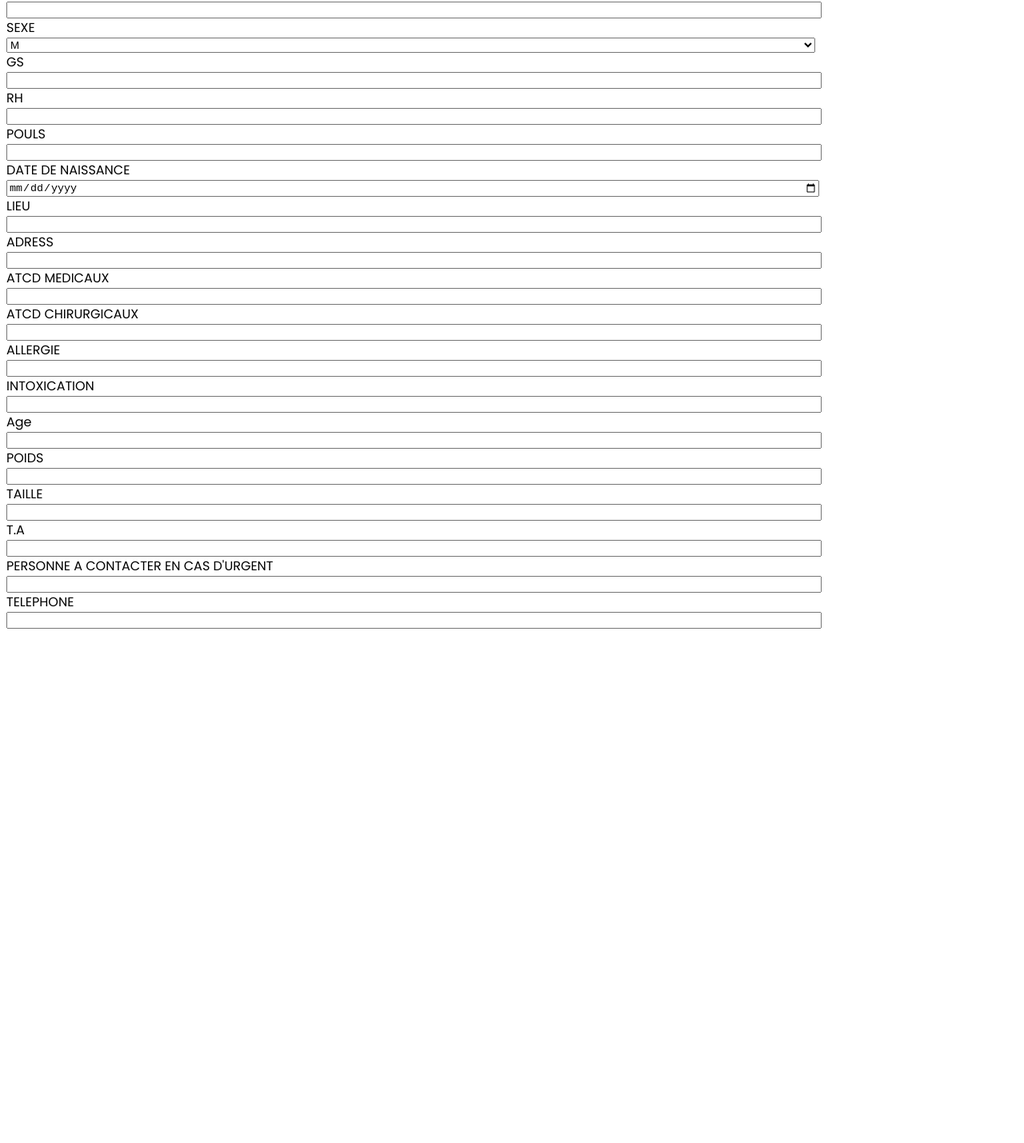
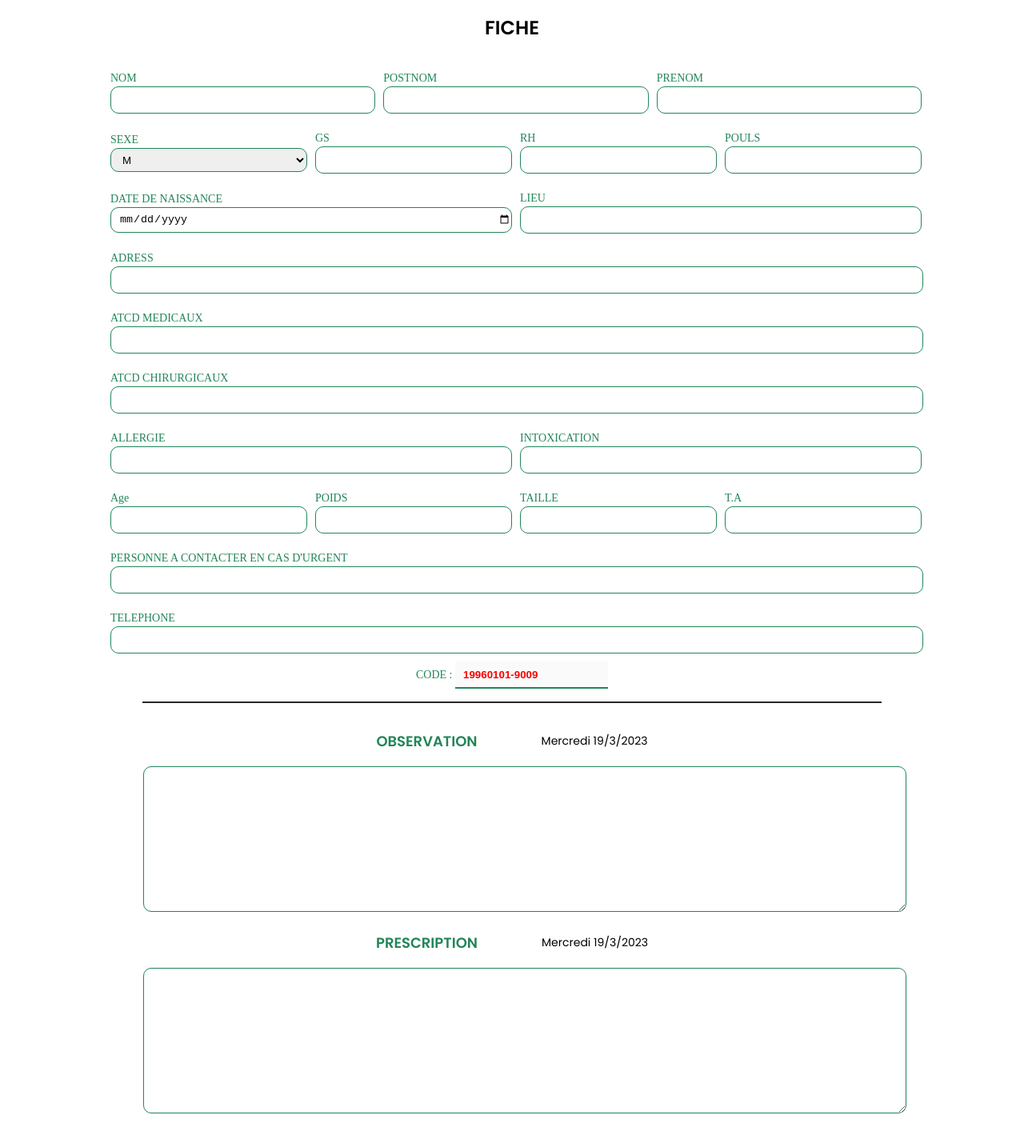
Before and after one commit to Richard-Chimama/eda, a React (Vite) app: page /fiche in a window 1280 px wide. Shown: the part 372-1801 px from the top of the page at 80% size. Before the commit the page ends 1190 px from the top, so only its background shows below. Built offline with nearby package versions, Linux system fonts and the light colour scheme.

Commit message:
completed the form

```diff
--- a/src/Components/FormComponent/Form.tsx
+++ b/src/Components/FormComponent/Form.tsx
@@ -1,224 +1,245 @@
-import React, {useState} from "react";
+import React, { useState } from "react";
 import * as S from "./styled";
 
 const Form = () => {
-    const [date, setDate] = useState("")
-    const [nom, setNom] = useState("")
-    const [postnom, setPostnom] = useState("")
-    const [prenom, setPrenom] = useState("")
-    const [gs, setGS] = useState("")
-    const [rh, setRH] = useState("")
-    const [pouls, setPouls] = useState("")
-    const [lieu, setLieu] = useState("")
-    const [adress, setAdress] = useState("")
-    const [atcdMedical, setAtcdMedical] = useState("")
-    const [atcdChirur, setAtcdChirur] = useState("")
-    const [allergie, setAllergie] = useState("")
-    const [intoxication, setIntoxication] = useState("")
-    const [age , setAge] = useState("")
-    const [poids, setPoids] = useState("")
-    const [taille, setTaille] = useState("")
-    const [ ta, setTA] = useState("")
-    const [ contactPerson, setContactPerson] = useState("")
-    const [telephone, setTelephone] = useState("")
-
+  const [date, setDate] = useState("");
+  const [nom, setNom] = useState("");
+  const [postnom, setPostnom] = useState("");
+  const [prenom, setPrenom] = useState("");
+  const [gender, setGender] = useState("");
+  const [gs, setGS] = useState("");
+  const [rh, setRH] = useState("");
+  const [pouls, setPouls] = useState("");
+  const [lieu, setLieu] = useState("");
+  const [adress, setAdress] = useState("");
+  const [atcdMedical, setAtcdMedical] = useState("");
+  const [atcdChirur, setAtcdChirur] = useState("");
+  const [allergie, setAllergie] = useState("");
+  const [intoxication, setIntoxication] = useState("");
+  const [age, setAge] = useState("");
+  const [poids, setPoids] = useState("");
+  const [taille, setTaille] = useState("");
+  const [ta, setTA] = useState("");
+  const [contactPerson, setContactPerson] = useState("");
+  const [telephone, setTelephone] = useState("");
 
   return (
-    <form>
+    <S.Container>
+      <S.Names className="names">
         <S.Label htmlFor="first-name">
-        NOM
+          <span>NOM</span>
           <input
             type="text"
             name="first-name"
             value={nom}
             onChange={(e) => setNom(e.target.value)}
+            required
           />
         </S.Label>
         <S.Label htmlFor="second-name">
-        POSTNOM
+          <span>POSTNOM</span>
           <input
             type="text"
             name="second-name"
             value={postnom}
             onChange={(e) => setPostnom(e.target.value)}
+            required
           />
         </S.Label>
         <S.Label htmlFor="third-name">
-        PRENOM
+          <span>PRENOM</span>
           <input
             type="text"
             name="third-name"
             value={prenom}
             onChange={(e) => setPrenom(e.target.value)}
+            required
           />
         </S.Label>
-      <div>
+      </S.Names>
+      <S.BasicInfo>
         <S.Label htmlFor="gender-input">
-          SEXE
-          <select>
-            <option>M</option>
-            <option>F</option>
+          <span>SEXE</span>
+          <select value={gender} onChange={(e) => setGender(e.target.value)}>
+            <option value="M">M</option>
+            <option value="F">F</option>
           </select>
-
         </S.Label>
         <S.Label htmlFor="gs-input">
-        GS
+          <span>GS</span>
           <input
             type="text"
             name="gs-input"
             value={gs}
             onChange={(e) => setGS(e.target.value)}
+            required
           />
         </S.Label>
         <S.Label htmlFor="rh-input">
-        RH
+          <span>RH</span>
           <input
             type="text"
             name="rh-input"
             value={rh}
             onChange={(e) => setRH(e.target.value)}
+            required
           />
         </S.Label>
         <S.Label htmlFor="pouls-input">
-        POULS
+          <span>POULS</span>
           <input
             type="text"
             name="pouls-input"
             value={pouls}
             onChange={(e) => setPouls(e.target.value)}
+            required
           />
         </S.Label>
-      </div>
-      <div>
+      </S.BasicInfo>
+      <S.DateArea>
         <S.Label htmlFor="date-input">
-        DATE DE NAISSANCE
+          <span>DATE DE NAISSANCE</span>
           <input
             type="date"
             name="date-input"
             value={date}
             onChange={(e) => setDate(e.target.value)}
+            required
           />
         </S.Label>
         <S.Label htmlFor="area-input">
-        LIEU
+          <span>LIEU</span>
           <input
             type="text"
             name="area-input"
             value={lieu}
             onChange={(e) => setLieu(e.target.value)}
+            required
           />
         </S.Label>
-      </div>
+      </S.DateArea>
+      <S.AdressATCD>
         <S.Label htmlFor="address-input">
-        ADRESS
+          <span>ADRESS</span>
           <input
             type="text"
             name="address-input"
             value={adress}
             onChange={(e) => setAdress(e.target.value)}
+            required
           />
         </S.Label>
         <S.Label htmlFor="atcd-medical-input">
-        ATCD MEDICAUX
+          <span>ATCD MEDICAUX</span>
           <input
             type="text"
             name="atcd-medical-input"
             value={atcdMedical}
             onChange={(e) => setAtcdMedical(e.target.value)}
+            required
           />
         </S.Label>
         <S.Label htmlFor="atcd-chirur-input">
-        ATCD CHIRURGICAUX
+          <span>ATCD CHIRURGICAUX</span>
           <input
             type="text"
             name="atcd-chirur-input"
             value={atcdChirur}
             onChange={(e) => setAtcdChirur(e.target.value)}
+            required
           />
         </S.Label>
+      </S.AdressATCD>
 
-      <div>
+      <S.Allergie>
         <S.Label htmlFor="allergie-input">
-        ALLERGIE
+          <span>ALLERGIE</span>
           <input
             type="text"
             name="allergie-input"
             value={allergie}
             onChange={(e) => setAllergie(e.target.value)}
+            required
           />
         </S.Label>
         <S.Label htmlFor="intoxication-input">
-        INTOXICATION
+          <span>INTOXICATION</span>
           <input
             type="text"
             name="intoxication-input"
             value={intoxication}
             onChange={(e) => setIntoxication(e.target.value)}
+            required
           />
         </S.Label>
-      </div>
+      </S.Allergie>
 
-      <div>
+      <S.SecondaryInfo>
         <S.Label htmlFor="age-input">
-        Age
+          <span>Age</span>
           <input
             type="text"
             name="age-input"
             value={age}
+            required
             onChange={(e) => setAge(e.target.value)}
           />
         </S.Label>
         <S.Label htmlFor="poids-input">
-        POIDS
+          <span>POIDS</span>
           <input
             type="text"
             name="poids-input"
             value={poids}
             onChange={(e) => setPoids(e.target.value)}
+            required
           />
         </S.Label>
         <S.Label htmlFor="taille-input">
-        TAILLE
+          <span>TAILLE</span>
           <input
             type="text"
             name="taille-input"
             value={taille}
             onChange={(e) => setTaille(e.target.value)}
+            required
           />
         </S.Label>
         <S.Label htmlFor="ta-input">
-        T.A
+          <span>T.A</span>
           <input
             type="text"
             name="ta-input"
             value={ta}
             onChange={(e) => setTA(e.target.value)}
+            required
           />
         </S.Label>
-      </div>
+      </S.SecondaryInfo>
 
+      <S.ContactPerson>
         <S.Label htmlFor="contact-person-input">
-        PERSONNE A CONTACTER EN CAS D'URGENT
+          <span>PERSONNE A CONTACTER EN CAS D'URGENT</span>
           <input
             type="text"
             name="contact-person-input"
             value={contactPerson}
             onChange={(e) => setContactPerson(e.target.value)}
+            required
           />
         </S.Label>
         <S.Label htmlFor="telephone-input">
-        TELEPHONE
+          <span>TELEPHONE</span>
           <input
             type="text"
             name="telephone-input"
             value={telephone}
             onChange={(e) => setTelephone(e.target.value)}
+            required
           />
         </S.Label>
-
-
-
-    </form>
+      </S.ContactPerson>
+    </S.Container>
   );
 };
 
--- a/src/Components/FormComponent/styled.ts
+++ b/src/Components/FormComponent/styled.ts
@@ -1,10 +1,113 @@
 import styled from "styled-components";
 
 export const Label = styled.label`
+  display: flex;
+  flex-direction: column;
+  margin: 0 auto;
+  padding-top: 10px;
+  padding-bottom: 10px;
+  margin-left: 10px;
+
+  @media (min-width: 760px) {
+    width: 100%;
+  }
+
+  & > span {
+    font-family: Poppin;
+    font-size: 14px;
+    font-weight: 500;
+    color: #228558;
+  }
+
+  & > input,
+  select {
+    border: 1px solid #228558;
+    border-radius: 10px;
+    height: 30px;
+    outline: none;
+    padding-left: 10px;
+  }
+`;
+export const Container = styled.div`
+  width: 100%;
+  @media (min-width: 760px) {
+    display: grid;
+    grid-template-columns: 1fr;
+    grid-template-rows: auto;
+    grid-template-areas:
+      "names "
+      "basicInfo "
+      "dateArea "
+      "AdressATCD "
+      "Allergie "
+      "SecondaryInfo "
+      "ContactPerson ";
+  }
+`;
+
+export const Names = styled.div`
+  @media (min-width: 760px) {
+    grid-area: "names";
+    display: flex;
+    justify-content: center;
+    align-items: center;
+  }
+`;
+
+export const BasicInfo = styled.div`
+  @media (min-width: 760px) {
+    grid-area: "basicInfo";
+    display: flex;
+    justify-content: center;
+    align-items: center;
+  }
+`;
+
+export const DateArea = styled.div`
+  @media (min-width: 760px) {
+    grid-area: "dateArea";
+    display: flex;
+    justify-content: center;
+    align-items: center;
+  }
+`;
+
+export const AdressATCD = styled.div`
+  @media (min-width: 760px) {
+    grid-area: "AdressATCD";
     display: flex;
     flex-direction: column;
+    justify-content: center;
+    align-items: center;
+    margin-right: 0.5rem;
+  }
+`;
 
-    & > input, select{
-        width: 80%;
-    }
-`
+export const Allergie = styled.div`
+  @media (min-width: 760px) {
+    grid-area: "Allergie";
+    display: flex;
+    justify-content: center;
+    align-items: center;
+  }
+`;
+
+export const SecondaryInfo = styled.div`
+  @media (min-width: 760px) {
+    grid-area: "SecondaryInfo";
+    display: flex;
+    justify-content: center;
+    align-items: center;
+  }
+`;
+
+export const ContactPerson = styled.div`
+  @media (min-width: 760px) {
+    grid-area: "ContactPerson";
+    display: flex;
+    flex-direction: column;
+    justify-content: center;
+    align-items: center;
+    margin-right: 0.5rem;
+  }
+`;
--- a/src/Components/Menu/Menu.tsx
+++ b/src/Components/Menu/Menu.tsx
@@ -23,7 +23,7 @@ const Menu = () => {
   window.onresize = handleScreenResize;
 
   return (
-    <>
+    <div style={{height: "500px"}}>
       <S.H1>MAIN MENU</S.H1>
       <S.MenuComponent className="menu">
         <motion.div
@@ -63,7 +63,7 @@ const Menu = () => {
         </S.Menu>
         </motion.div>
       </S.MenuComponent>
-    </>
+    </div>
   );
 };
 
--- /dev/null
+++ b/src/Components/TextArea/TextArea.tsx
@@ -0,0 +1,59 @@
+import React, { FunctionComponent, useState} from 'react'
+import styled from 'styled-components';
+
+interface props{
+    title: string
+}
+
+const TextArea: FunctionComponent<props> = ({title}) => {
+    const [textArea, setTextArea] = useState("")
+    const date = new Date();
+    const weekday = new Array('Dimanche','Lundi', 'Mardi', 'Mercredi', 'Jeudi', 'Vendredi', 'Samedi')
+	const dayOfWeek = weekday[date.getDay()]
+    const dd = String(date.getDate());
+    const mm = String(date.getMonth());
+    const yy = String(date.getFullYear());
+    const todayDate = dayOfWeek + "    " + dd + "/" + mm + "/" + yy;
+
+  return (
+    <Content>
+        <Header>
+            <p className='title'>{title}</p>
+            <p className='date'>{todayDate}</p>
+        </Header>
+        <textarea rows={10} value={textArea} onChange={(e)=>setTextArea(e.target.value)}>
+
+        </textarea>
+    </Content>
+  )
+}
+
+const Header = styled.div`
+    display: flex;
+    justify-content: center;
+    align-items: center;
+    gap: 5rem;
+    & > .title{
+        color: #228558;
+        font-weight: 600;
+        font-size: 18px;
+    }
+    & > .date{
+        font-size: 14px;
+    }
+`
+
+const Content = styled.div`
+    width: 90%;
+    margin-left: auto;
+        margin-right: auto;
+    & > textarea{
+        width: 100%;
+        border: 1px solid #228558;
+        border-radius: 10px;
+        outline: none;
+        padding: 15px;
+    }
+`
+
+export default TextArea
--- a/src/Pages/Fiche/Fiche.tsx
+++ b/src/Pages/Fiche/Fiche.tsx
@@ -1,20 +1,36 @@
-import React from 'react'
+import React, {useState} from 'react'
 import { useNavigate } from 'react-router-dom'
 import Form from '../../Components/FormComponent/Form'
+import TextArea from '../../Components/TextArea/TextArea'
 import * as S from "./styled"
 
 const Fiche = () => {
   const navigate = useNavigate()
+  const [code, setCode] = useState("19960101-9009")
   return (
     <S.Container>
         <p style={{color:"red"}}>This page is under development😉</p>
 
         <button onClick={()=>navigate("/")}>Go back</button>
         <br />
-      <h3>Fiche</h3>
+      <S.Title>FICHE</S.Title>
       <Form />
+      <S.Code>
+        <label>CODE : </label>
+        <input type="text" name="code" id="code" value={code} disabled/>
+      </S.Code>
+      <S.Cutter></S.Cutter>
+      <S.Area>
+        <TextArea title={"OBSERVATION"} />
+      </S.Area>
+      <S.Area>
+        <TextArea title={"PRESCRIPTION"} />
+      </S.Area>
+
+      <S.SubmitButton>ENREGISTRER</S.SubmitButton>
     </S.Container>
   )
 }
 
+
 export default Fiche
--- a/src/Pages/Fiche/styled.ts
+++ b/src/Pages/Fiche/styled.ts
@@ -1,5 +1,67 @@
 import styled from "styled-components";
 
 export const Container = styled.div`
+  display: flex;
+  flex-direction: column;
+  justify-content: center;
+  align-items: center;
+  width: 90%;
+  margin-left: auto;
+  margin-right: auto;
+  @media (min-width: 760px) {
+    width: 80%;
+  }
+`;
+
+export const Title = styled.p`
+    font-size: 24px;
+    font-weight: 600;
+    font-family: Poppins;
+    width: 100%;
+    text-align: center;
+`
+
+export const Code = styled.div`
+  display: block;
+
+  @media (min-width: 760px) {
+  }
+
+  & > label {
+    font-family: Poppin;
+    font-size: 14px;
+    font-weight: 500;
+    color: #228558;
+  }
+
+  & > input {
+    border: none;
+    border-bottom: 2px solid #228558;
+    height: 30px;
+    outline: none;
+    font-weight: 600;
+    color: red;
+    padding-left: 10px;
+  }
+`;
+
+export const Cutter = styled.div`
+  border: 1px solid #282828;
+  width: 90%;
+  margin: 1rem auto;
+`;
+
+export const Area = styled.div`
+    width: 100%;
+`
+
+export const SubmitButton = styled.button`
+    width: 70%;
+    height: 40px;
+    background-color: #228558;
+    color: #fff;
+    border: 1px solid #228558;
+    border-radius: 15px;
     margin: 2rem auto;
+    cursor: pointer;
 `
--- a/src/Template.tsx
+++ b/src/Template.tsx
@@ -2,15 +2,19 @@ import React from 'react'
 import { Outlet } from 'react-router-dom'
 import Header from './Components/Header/Header'
 import styled from "styled-components"
+import Footer from './Components/Footer/Footer'
+import Nav from './Components/Nav/Nav'
 
 const Template = () => {
   return (
     <div>
+        <Nav />
         <Header />
 
         <section>
             <Outlet />
         </section>
+        <Footer />
     </div>
   )
 }
--- a/src/index.css
+++ b/src/index.css
@@ -2,6 +2,7 @@
   font-family: 'Poppins', sans-serif;
   line-height: 1.5;
   font-weight: 400;
+
 
   font-synthesis: none;
   text-rendering: optimizeLegibility;
@@ -9,3 +10,9 @@
   -moz-osx-font-smoothing: grayscale;
   -webkit-text-size-adjust: 100%;
 }
+
+body{
+  margin: 0;
+  padding: 0;
+  box-sizing: border-box;
+}
```
Also changed, not shown: src/Components/Footer/Footer.tsx (added, +23 -0 lines), src/Components/Nav/Nav.tsx (added, +23 -0 lines). Lines whose indentation alone changed are shown as unchanged.
